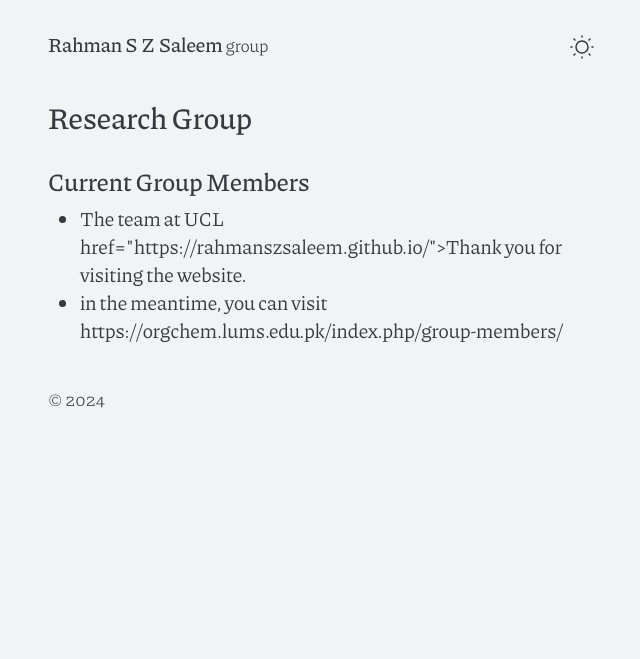
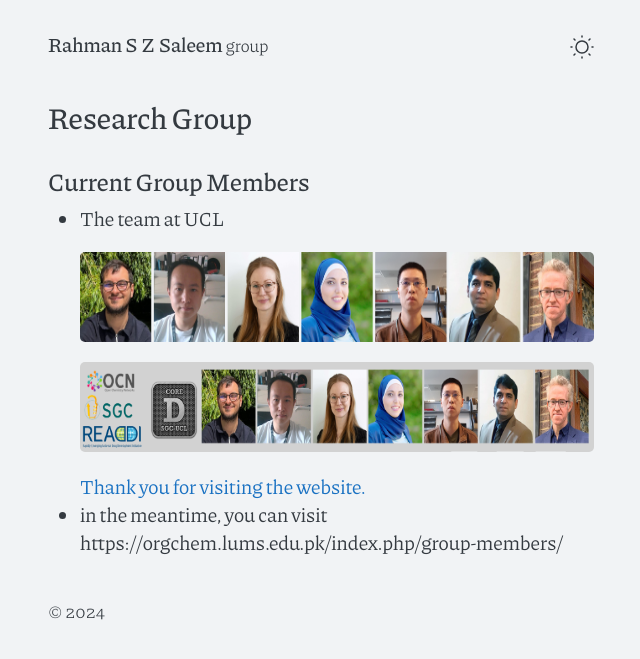
Before and after one commit to rahmanszsaleem/rahmanszsaleem.github.io, a Jekyll site: the page group.html, which Jekyll copies as it is, in a window 1280 px wide. Shown: the top 659 px of the page, without its empty margins (319-959 px from the left). Built offline with Jekyll 4.4.1, drawn with Linux system fonts in a browser that asks for light colours.

Commit message:
Update group.html

```diff
--- a/group.html
+++ b/group.html
@@ -69,7 +69,13 @@
   <h2>Current Group Members</h2>
   <ul>
     <li>The team at UCL</li>
-       <a> href="https://rahmanszsaleem.github.io/">Thank you for visiting the website.</a>
+     <a href=" https://todd-lers.github.io/about/current.html">
+<img src="assets/files/PictureUCL.png"  width="640" height="90">
+</a>
+    <a>
+<img src="assets/files/PictureUCL1.png"  width="640" height="90">
+</a>
+    <a href="https://rahmanszsaleem.github.io/">Thank you for visiting the website.</a>
     <li>in the meantime, you can visit https://orgchem.lums.edu.pk/index.php/group-members/ </li>
        </ul>
 </div>
```
